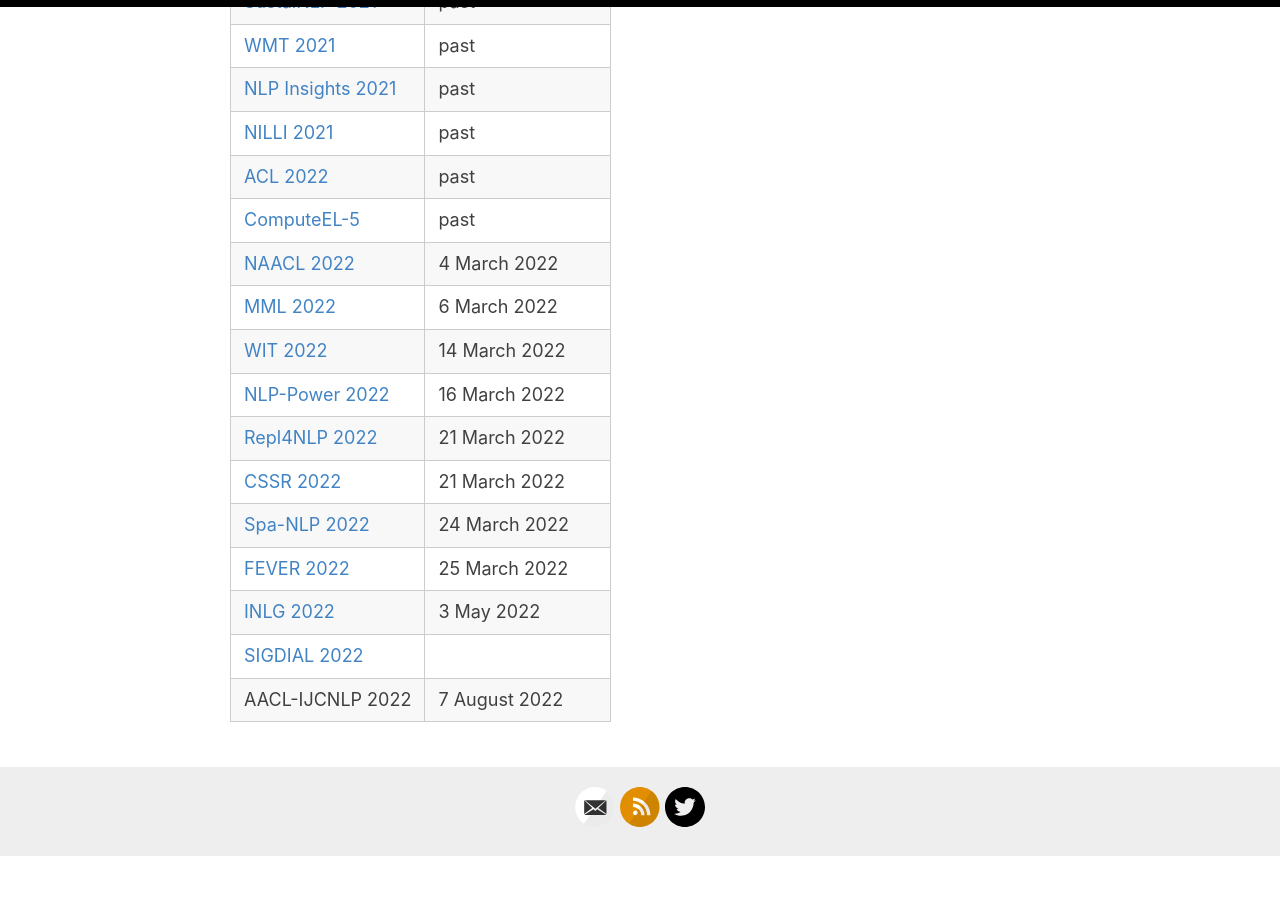
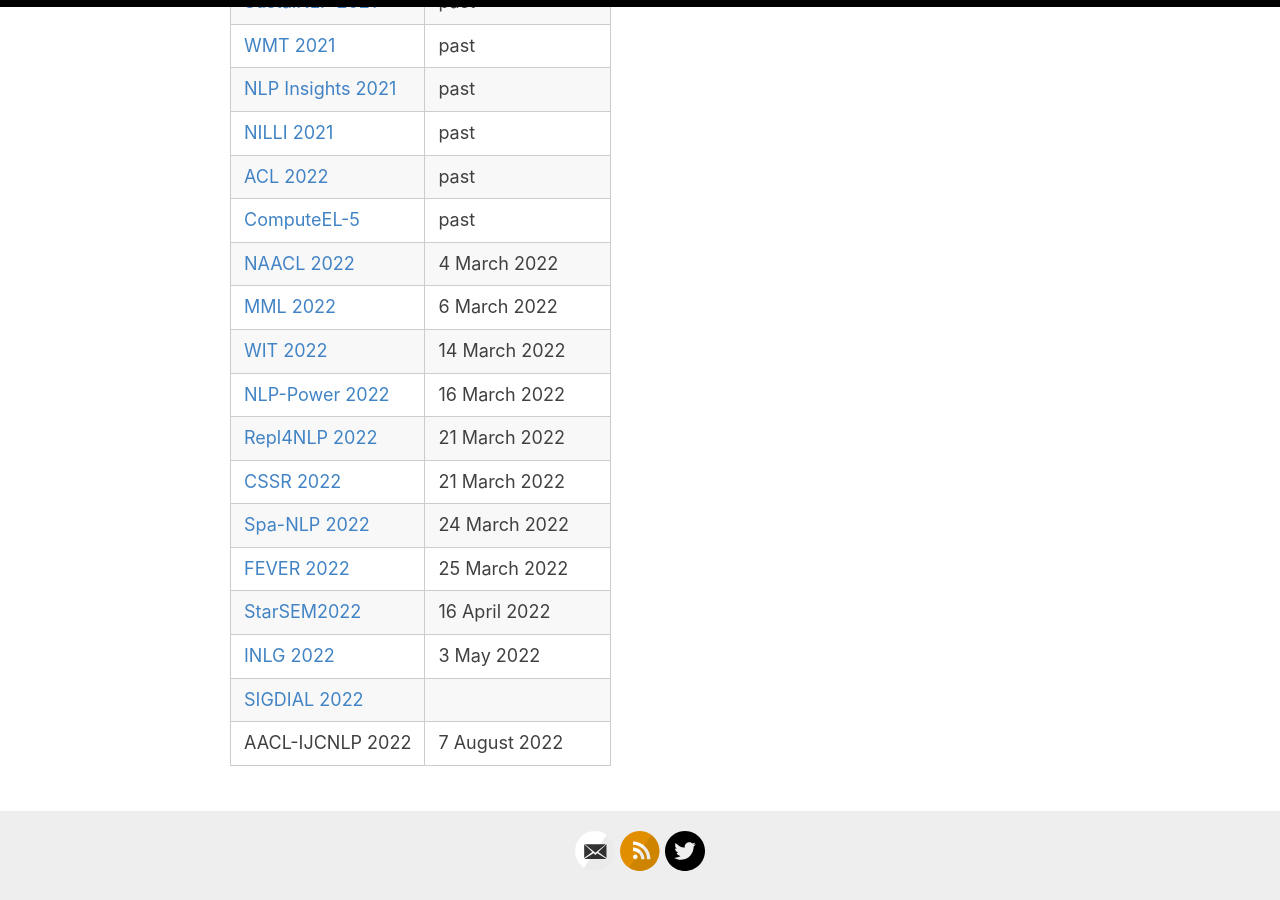
Before and after one commit to amitmerchant1990/reverie, a Jekyll site: the page built from dates.md, in a window 1280 px wide and 900 px high, scrolled down 1700 px. Built offline with Jekyll 4.4.1, drawn with Linux system fonts in a browser that asks for light colours; before the commit the page ends 2557 px from its top, so only the background shows below that.

Commit message:
Update dates.md
Added *SEM 2022

```diff
--- a/dates.md
+++ b/dates.md
@@ -55,6 +55,7 @@ Current publication venues participating in ARR are listed below. If you represe
 | [CSSR 2022](https://csrr-workshop.github.io/) | 21 March 2022 |
 | [Spa-NLP 2022](https://openreview.net/group?id=aclweb.org/ACL/2022/Workshop/Spa-NLP) | 24 March 2022 |
 | [FEVER 2022](https://fever.ai/) | 25 March 2022 |
+| [StarSEM2022](https://sites.google.com/view/starsem2022/) | 16 April 2022 |
 | [INLG 2022](https://inlgmeeting.github.io) | 3 May 2022 |
 | [SIGDIAL 2022](https://2022.sigdial.org/) | |
 | AACL-IJCNLP 2022 | 7 August 2022 |
```
